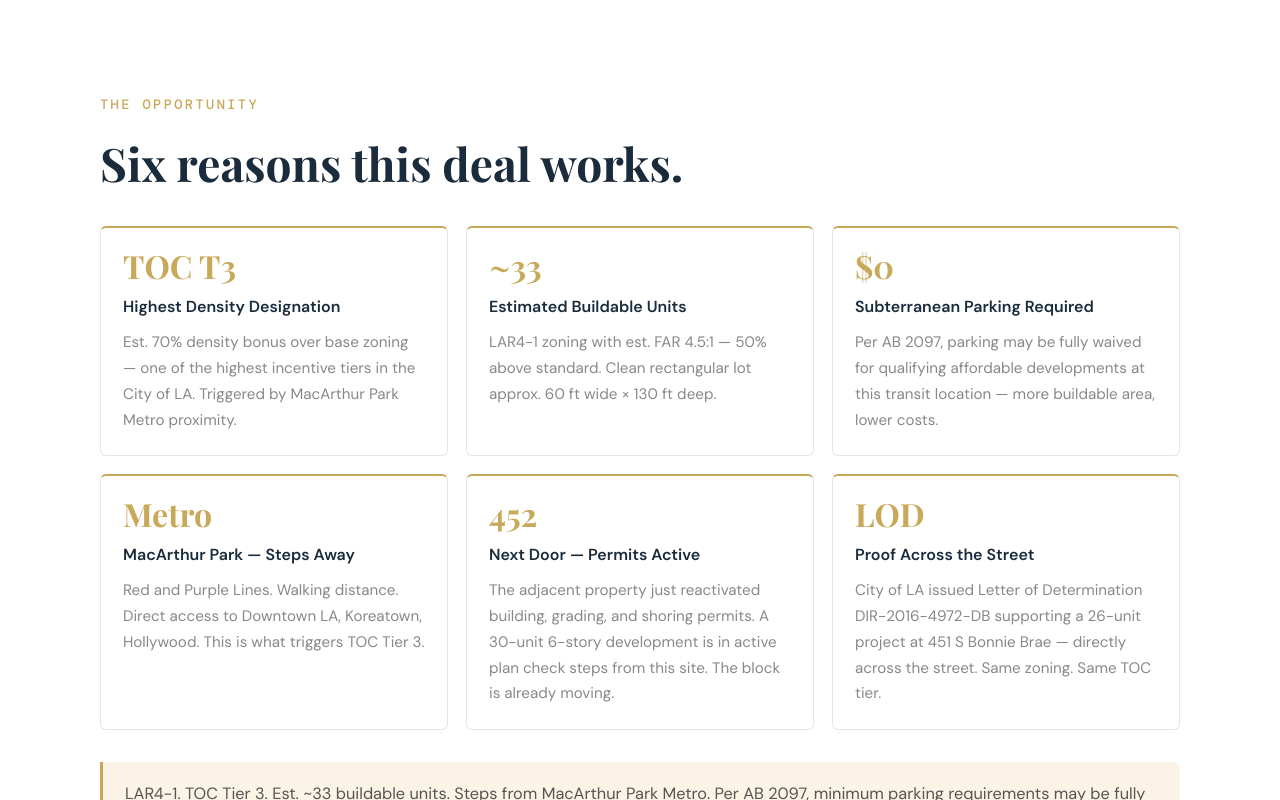
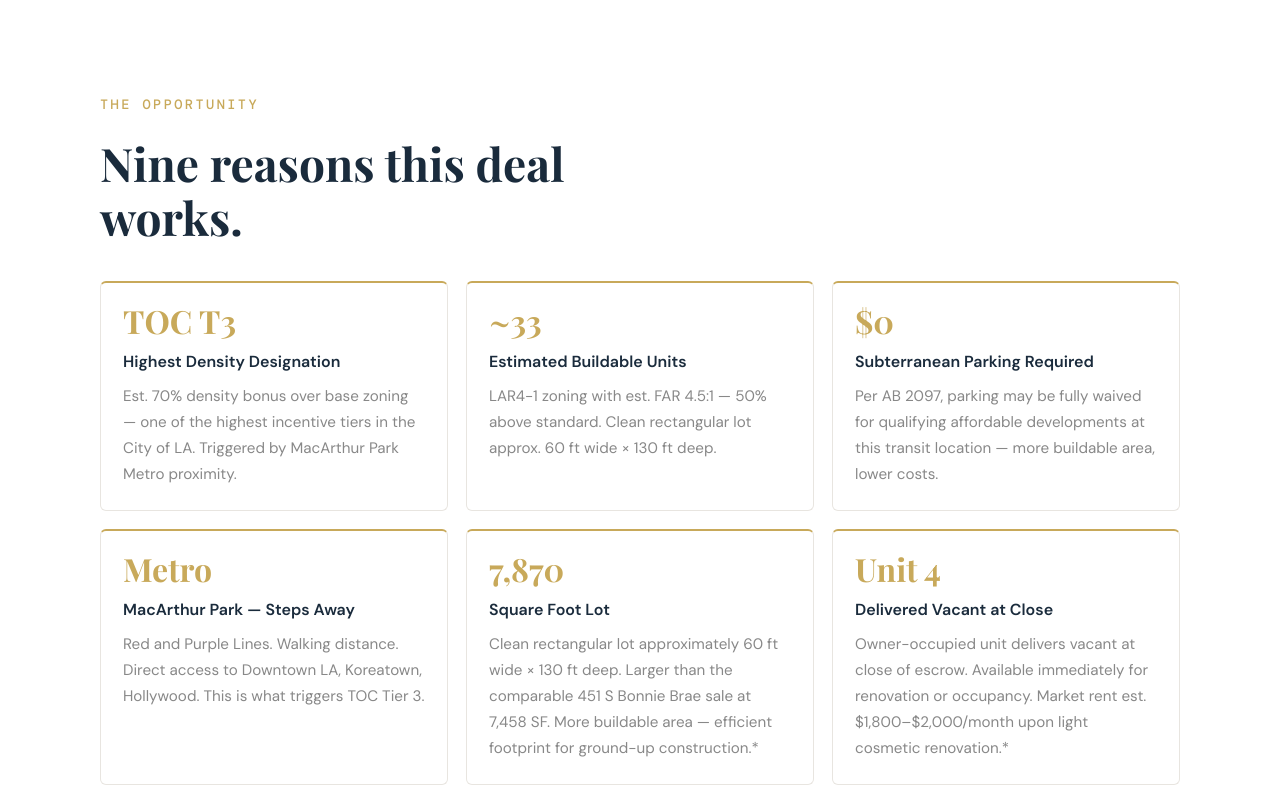
Before and after one commit to Ebenyi1976/446-bonnie-brea, a Next.js app: page / in a window 1280 px wide. Shown: the part 2480-3280 px from the top of the page. Built offline with nearby package versions, Linux system fonts and the light colour scheme.

Commit message:
Expand opportunity grid from 6 to 9 cards across 3 rows

```diff
--- a/app/page.tsx
+++ b/app/page.tsx
@@ -97,13 +97,16 @@ export default function Home() {
       <Reveal className="block bgWhite">
         <div className="wrap">
           <span className="secTag">The Opportunity</span>
-          <h2 className="secH">Six reasons this deal works.</h2>
+          <h2 className="secH">Nine reasons this deal works.</h2>
           <div className="grid6">
             {[
               { stat: 'TOC T3', title: 'Highest Density Designation', body: 'Est. 70% density bonus over base zoning — one of the highest incentive tiers in the City of LA. Triggered by MacArthur Park Metro proximity.' },
               { stat: '~33', title: 'Estimated Buildable Units', body: 'LAR4-1 zoning with est. FAR 4.5:1 — 50% above standard. Clean rectangular lot approx. 60 ft wide × 130 ft deep.' },
               { stat: '$0', title: 'Subterranean Parking Required', body: 'Per AB 2097, parking may be fully waived for qualifying affordable developments at this transit location — more buildable area, lower costs.' },
               { stat: 'Metro', title: 'MacArthur Park — Steps Away', body: 'Red and Purple Lines. Walking distance. Direct access to Downtown LA, Koreatown, Hollywood. This is what triggers TOC Tier 3.' },
+              { stat: '7,870', title: 'Square Foot Lot', body: 'Clean rectangular lot approximately 60 ft wide × 130 ft deep. Larger than the comparable 451 S Bonnie Brae sale at 7,458 SF. More buildable area — efficient footprint for ground-up construction.*' },
+              { stat: 'Unit 4', title: 'Delivered Vacant at Close', body: 'Owner-occupied unit delivers vacant at close of escrow. Available immediately for renovation or occupancy. Market rent est. $1,800–$2,000/month upon light cosmetic renovation.*' },
+              { stat: '329', title: 'Same Street — Final Phase', body: '329 S Bonnie Brae — a 30-unit multifamily project on this exact street is now in final construction phase. The submarket is not coming. It is already here.' },
               { stat: '452', title: 'Next Door — Permits Active', body: 'The adjacent property just reactivated building, grading, and shoring permits. A 30-unit 6-story development is in active plan check steps from this site. The block is already moving.' },
               { stat: 'LOD', title: 'Proof Across the Street', body: 'City of LA issued Letter of Determination DIR-2016-4972-DB supporting a 26-unit project at 451 S Bonnie Brae — directly across the street. Same zoning. Same TOC tier.' },
             ].map(({ stat, title, body }) => (
```
